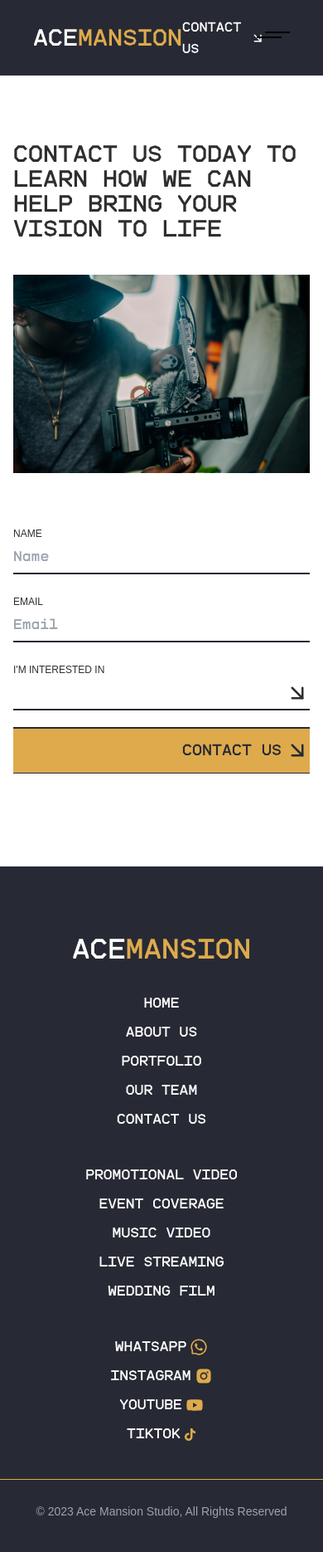
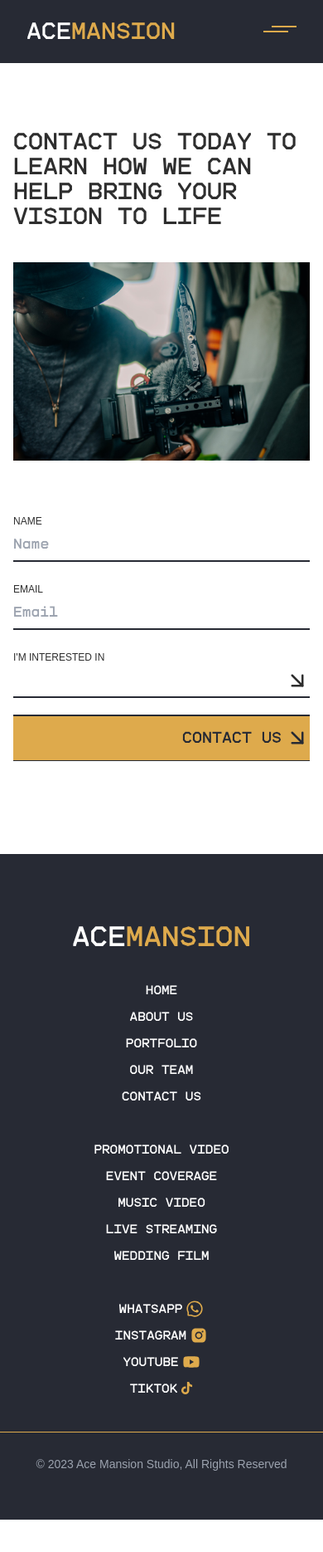
Before and after one commit to greatsamist/AcemansionUI, a React (Vite) app: page /contact in a window 390 px wide. Shown: the top 1870 px of the page at 83% size. After the commit the page ends 1831 px from the top, so only its background shows below. Built offline with nearby package versions, Linux system fonts and the light colour scheme.

Commit message:
fix-responsive

```diff
--- a/src/components/home/Hero.tsx
+++ b/src/components/home/Hero.tsx
@@ -5,22 +5,21 @@ import { ArrowDownRight } from "lucide-react";
 const Hero = () => {
   return (
     <div className=" ">
-      <div className="grid grid-cols-1 md:grid-cols-5 h-[490px] md:h-[450px] xl:h-[550px]">
+      <div className="grid grid-cols-1 md:grid-cols-5 h-[550px] md:h-[450px] xl:h-[550px]">
         <div
           className="bg-cover col-span-3 bg-center bg-no-repeat border-b-2 md:border-r-2"
           style={{ backgroundImage: `url(${goldBg})` }}
         >
-          <h2 className="text-3xl lg:text-5xl xl:text-6xl text-ace-black p-10">
+          <h2 className="text-4xl sm:text-5xl md:text-[45px] xl:text-[52.6px] 2xl:text-[63px] text-ace-black pl-8 pr-4 xl:pl-14 pt-14">
             Transform Your Ideas Into Stunning Visual Stories
           </h2>
         </div>
 
         <div
-          className="col-span-2 bg-cover bg-center bg-no-repeat"
+          className="col-span-2 bg-cover bg-center bg-no-repeat flex items-end xl:pb-14 justify-end"
           style={{ backgroundImage: `url(${heroImage})` }}
         >
-          {" "}
-          <h2 className="text-3xl lg:text-5xl xl:text-6xl text-white p-5 pr-10 text-right mt-[120px] lg:mt-[200px]">
+          <h2 className="text-4xl sm:text-5xl md:text-[45px] xl:text-[52.6px] 2xl:text-[63px] text-white p-5 pr-8 xl:pr-14 text-right">
             With Our Creative Video Production
           </h2>
         </div>
--- a/src/components/home/HomeAbout.tsx
+++ b/src/components/home/HomeAbout.tsx
@@ -8,20 +8,21 @@ const HomeAbout = () => {
   return (
     <div className="container mx-auto px-4">
       <PageTitle title="About Ace Mansion Studio" />
-      <div className="grid grid-cols-1 lg:grid-cols-8 grid-rows-1 lg:grid-rows-2 gap-y-4 lg:gap-y-0 lg:gap-x-4 mb-5">
-        <div className="col-span-1 lg:col-span-4 row-span-1 lg:row-span-2">
+      <div className="grid grid-cols-1 lg:grid-cols-8 grid-rows-1 lg:grid-rows-17 gap-y-4 lg:gap-y-0 lg:gap-x-4 mb-5">
+        <div className="col-span-1 lg:col-span-4 row-span-1 lg:row-span-17">
           <img className="object-cover w-full h-full" src={aboutImage} />
         </div>
 
-        <div className="hidden lg:block lg:col-span-2 row-span-1"></div>
-        <div className="lg:col-span-2 lg:row-span-1 border-2 p-8 border-ace-black">
+        <div className="hidden lg:block lg:col-span-2 row-span-1 lg:row-span-8"></div>
+        <div className="lg:col-span-2 lg:row-span-8 border-2 p-8 border-ace-black">
           <h5>1,200%</h5>
           <p className="mt-2 text-sm">
             By such a percentage our video increase the sales of our customers
           </p>
         </div>
 
-        <div className="col-span-1 lg:col-span-4 row-span-2 border-2 p-6 border-ace-black">
+        <div></div>
+        <div className="col-span-1 lg:col-span-4 row-span-2 lg:row-span-8 border-2 p-6 border-ace-black">
           <h5>4 Years</h5>
           <p className="mt-2 text-sm">
             Our video production team as been in operation, and we have a team
--- a/src/components/home/Process.tsx
+++ b/src/components/home/Process.tsx
@@ -76,9 +76,7 @@ const Process = () => {
           style={{ backgroundImage: `url(${goldBg})` }}
         >
           <h5>Review</h5>
-          <p className="w-full xl:w-4/5 ">
-            We will edit your footage to create a polished final product
-          </p>
+          <p>We will edit your footage to create a polished final product</p>
         </div>
         <div className="col-span-1 flex flex-col items-center justify-start">
           <div className="bg-ace-black h-2/4 w-1"></div>
--- a/src/components/utils/SelectOptions.tsx
+++ b/src/components/utils/SelectOptions.tsx
@@ -41,7 +41,7 @@ const SelectOptions = forwardRef<HTMLDivElement, SelectOptionsProps>(
           width: optionsWidth,
           display: isShowingOptions ? "block" : "none",
         }}
-        className="absolute overflow-auto shadow-lg bg-white border-b-2 border-ace-black z-50"
+        className="absolute overflow-auto shadow-lg bg-white border-b-2 b z-50"
       >
         {options && options.length > 0 && (
           <div
--- a/src/layout/Footer.tsx
+++ b/src/layout/Footer.tsx
@@ -17,26 +17,26 @@ const Footer = () => {
         <div className="lg:basis-7/12 xl:basis-6/12 flex flex-col md:flex-row items-center lg:items-start justify-between gap-10 lg:gap-5 ">
           <div className="flex flex-col gap-2 items-center md:items-start">
             <Link to="/">
-              <h6 className="text-white ">Home</h6>
+              <h6>Home</h6>
             </Link>
             <Link to="/about">
-              <h6 className="text-white">About Us</h6>
+              <h6>About Us</h6>
             </Link>
-            <h6 className="text-white">Portfolio</h6>
-            <h6 className="text-white">Our Team</h6>
-            <h6 className="text-white">Contact Us</h6>
+            <h6>Portfolio</h6>
+            <h6>Our Team</h6>
+            <h6>Contact Us</h6>
           </div>
 
           <div className="flex flex-col gap-2 items-center md:items-start">
             <Link to="/">
-              <h6 className="text-white">Promotional Video</h6>
+              <h6>Promotional Video</h6>
             </Link>
             <Link to="/about">
-              <h6 className="text-white">Event Coverage</h6>
+              <h6>Event Coverage</h6>
             </Link>
-            <h6 className="text-white">Music Video</h6>
-            <h6 className="text-white">Live Streaming</h6>
-            <h6 className="text-white">Wedding Film</h6>
+            <h6>Music Video</h6>
+            <h6>Live Streaming</h6>
+            <h6>Wedding Film</h6>
           </div>
           <div className="flex flex-col gap-2 items-center md:items-start">
             <Link
@@ -45,7 +45,7 @@ const Footer = () => {
               target="_blank"
               rel="noopener noreferrer"
             >
-              <h6 className="text-white">Whatsapp</h6>
+              <h6>Whatsapp</h6>
               <AiOutlineWhatsApp size={22} color={COLORS.aceGold} />
             </Link>
             <Link
@@ -54,7 +54,7 @@ const Footer = () => {
               target="_blank"
               rel="noopener noreferrer"
             >
-              <h6 className="text-white">Instagram</h6>
+              <h6>Instagram</h6>
               <AiFillInstagram size={22} color={COLORS.aceGold} />
             </Link>
             <Link
@@ -63,7 +63,7 @@ const Footer = () => {
               target="_blank"
               rel="noopener noreferrer"
             >
-              <h6 className="text-white">Youtube</h6>
+              <h6>Youtube</h6>
               <AiFillYoutube size={22} color={COLORS.aceGold} />
             </Link>
             <Link
@@ -72,7 +72,7 @@ const Footer = () => {
               target="_blank"
               rel="noopener noreferrer"
             >
-              <h6 className="text-white">TikTok</h6>
+              <h6>TikTok</h6>
               <FaTiktok size={15} color={COLORS.aceGold} />
             </Link>
           </div>
--- a/src/layout/Header.tsx
+++ b/src/layout/Header.tsx
@@ -6,7 +6,7 @@ const Header = () => {
   const [isNavOpen, setIsNavOpen] = useState(false);
 
   return (
-    <header className="bg-ace-black px-10 py-5">
+    <header className="bg-ace-black px-8 xl:px-14 py-5">
       <div className="flex justify-between items-center relative text-white z-20">
         <div className="flex items-center gap-11">
           <h1 className="text-3xl">
@@ -14,9 +14,10 @@ const Header = () => {
           </h1>
 
           {/* Desktop Navigation */}
-          <div className=" md:flex hidden gap-12 font-display uppercase text-[17px]">
-            <Link to="/">Home</Link>
+          <div className=" lg:flex hidden gap-12 font-display uppercase text-[17px]">
             <Link to="about">About Us</Link>
+            <Link to="about">Services</Link>
+            <Link to="about">Cases</Link>
             <Link to="portfolio">Portfolio</Link>
             <Link to="team">Our Team</Link>
           </div>
@@ -25,7 +26,7 @@ const Header = () => {
         <div>
           <Link
             to="contact"
-            className="font-display text-[17px] flex items-center gap-1 uppercase"
+            className="font-display text-[17px] lg:flex hidden items-center gap-1 uppercase"
           >
             Contact Us
             <ArrowDownRight color="white" />
@@ -34,7 +35,7 @@ const Header = () => {
 
         {/* Mobile Navigation */}
         <div
-          className={`block md:hidden ${isNavOpen ? "open" : ""}`}
+          className={`block lg:hidden ${isNavOpen ? "open" : ""}`}
           onClick={() => setIsNavOpen((prev) => !prev)}
         >
           <div className="hamburger">
@@ -48,7 +49,7 @@ const Header = () => {
       <div
         className={`${
           isNavOpen ? "block" : "hidden"
-        } animate-moveIn md:hidden pt-8 pb-8 px-14 font-display gap-2 flex flex-col border-b-[0.5px] z-10`}
+        }  lg:hidden pt-8 pb-8 font-display gap-2 pr-4 flex flex-col border-b-[0.5px] z-10`}
       >
         <NavItem label="Home" />
         <NavItem label="About Us" />
@@ -63,9 +64,9 @@ const Header = () => {
 // Navigation Item Component
 const NavItem = ({ label }: { label: string }) => {
   return (
-    <div className="flex justify-between items-center">
-      <div className="tracking-widest text-[15px]">{label}</div>
-      <p>{`>`}</p>
+    <div className="flex justify-between items-center text-white">
+      <div className="text-[16px] font-display uppercase">{label}</div>
+      <ArrowDownRight />
     </div>
   );
 };
--- a/src/lib/utils.ts
+++ b/src/lib/utils.ts
@@ -6,10 +6,14 @@ export function cn(...inputs: ClassValue[]) {
 }
 
 export const selectOptionFocusHandle = (
-  event: React.KeyboardEvent<HTMLDivElement>
+  event: React.KeyboardEvent<HTMLDivElement>,
+  optionClickCallback: () => void,
+  triggerClickCallback: () => void
 ): void => {
   if (event.key !== "Tab") {
     event.preventDefault();
+    optionClickCallback();
+    triggerClickCallback();
   }
 };
 
--- a/style.css
+++ b/style.css
@@ -37,8 +37,8 @@
   }
 
   h6 {
-    font-size: 18px;
-    color: #a6945b;
+    font-size: 16px;
+    color: #fff;
   }
 
   .swiper-slide-shadow-left,
@@ -108,7 +108,7 @@
   position: absolute;
   height: 2px;
   width: 100%;
-  background-color: #000;
+  background-color: #deaa4c;
   transition: transform 0.3s ease;
 }
 
--- a/tailwind.config.cjs
+++ b/tailwind.config.cjs
@@ -6,6 +6,13 @@ module.exports = {
       display: ["Feature mono medium", "monospace"],
     },
     extend: {
+      gridTemplateRows: {
+        17: "repeat(17, minmax(0, 1fr))",
+      },
+      gridRow: {
+        "span-17": "span 17 / span 17",
+        "span-8": "span 8 / span 8",
+      },
       screens: {
         sm: "576px",
       },
```
